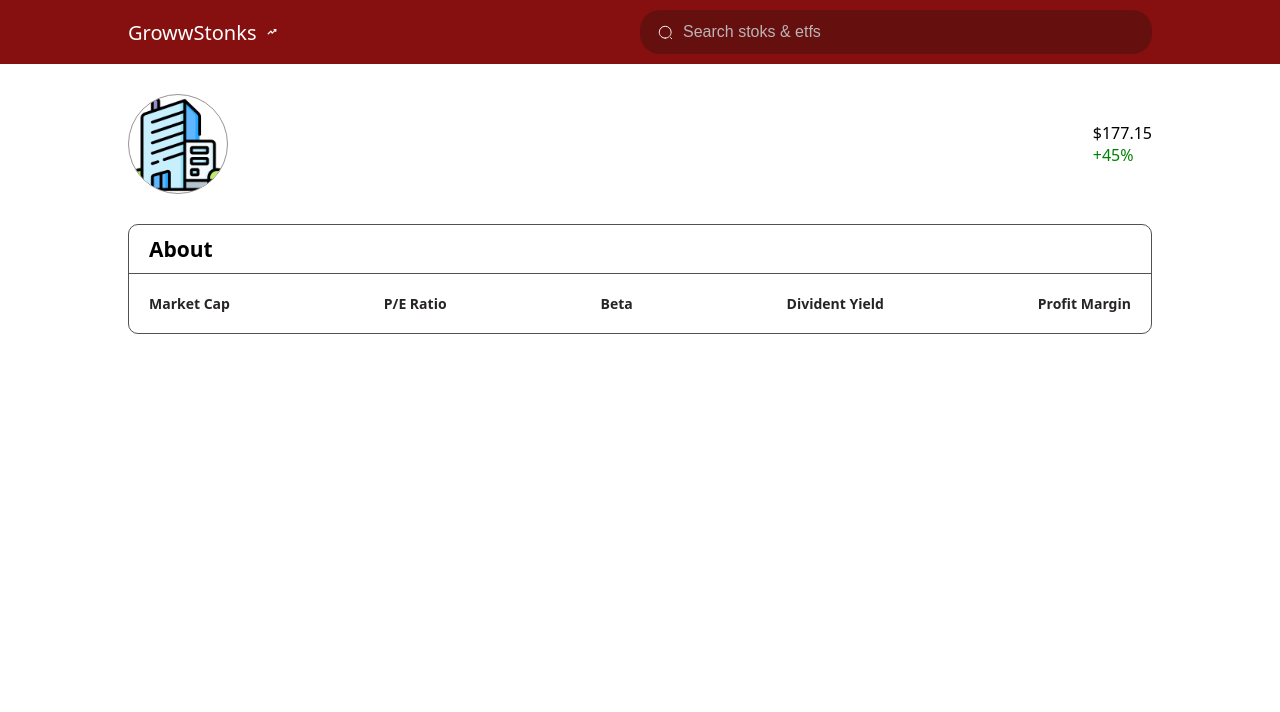
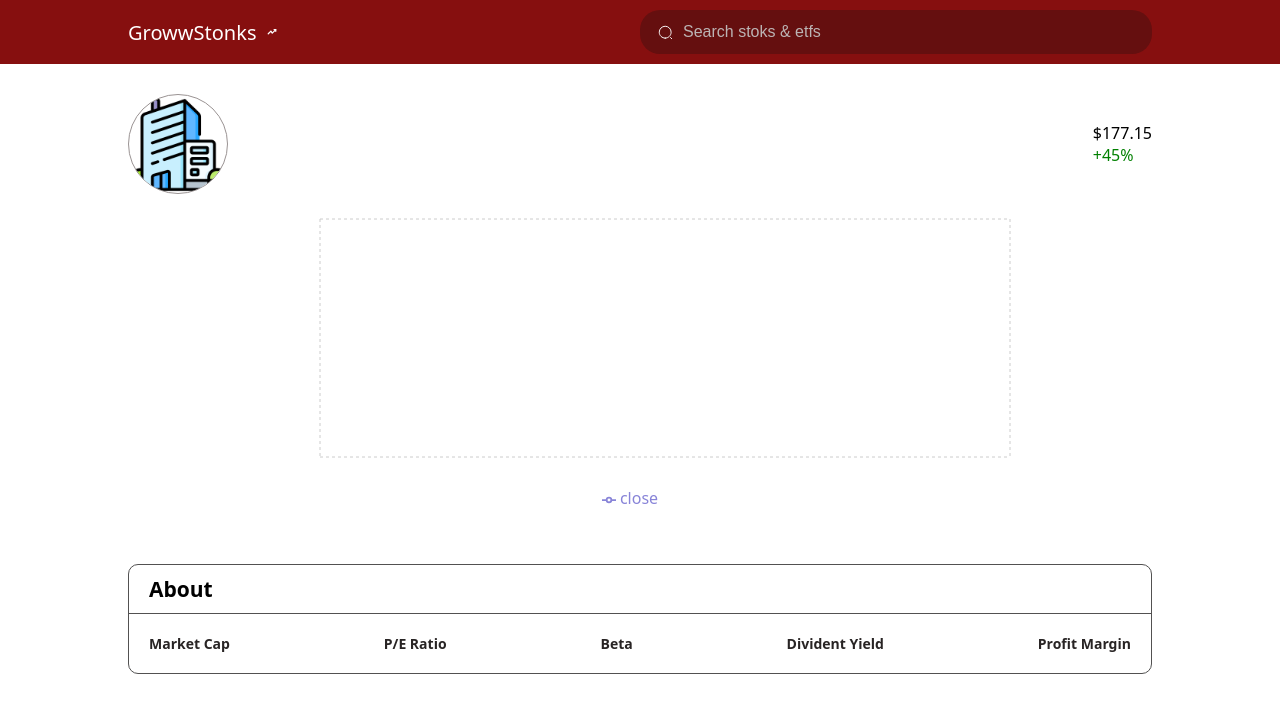
Before and after one commit to Ritesh560/grow_assignment, a Next.js app: page / in a window 1280 px wide. Shown: the top 712 px of the page. Built offline with nearby package versions, Linux system fonts and the light colour scheme; no server answers.

Commit message:
feat: graph with dummy data

```diff
--- a/libs/data-access/useStocks.js
+++ b/libs/data-access/useStocks.js
@@ -1,8 +1,9 @@
 import { useMutation, useQuery } from "react-query"
 import { PublicApi } from "./api"
 
-const useStocks = ({ symbol }) => {
-  const apikey = "N8QK8MH99NFL7D3F"
+const useStocks = ({ symbol, interval, functionType }) => {
+  const apikey = "RJCJTT8U6KKU3TZ3"
+
   const getTopStocks = () => {
     return PublicApi.get(`/query?function=TOP_GAINERS_LOSERS&apikey=${apikey}`)
   }
@@ -13,13 +14,24 @@ const useStocks = ({ symbol }) => {
   }
   const { data: stockDetails, refetch: fetchStockDetails, isLoading: stockDetailsfetching } = useQuery(["getStockDetails", { symbol }], getStockDetails)
 
+  const getStockGraph = () => {
+    return PublicApi.get(`/query?function=${functionType}&symbol=${symbol}${interval ? `&interval=${interval}min` : ""}&apikey=${apikey}`)
+  }
+  const { data: stockGraph, refetch: fetchStockGraph, isLoading: stockGraphfetching } = useQuery(["getStockGraph", { symbol, interval, functionType }], getStockGraph)
+
   return {
+    //top stocks
+    topStocks,
+    fetchTopStocks,
+    topStocksfetching,
+    //stock details
     stockDetails,
     fetchStockDetails,
     stockDetailsfetching,
-    stockDetails,
-    fetchStockDetails,
-    stockDetailsfetching,
+    //intraday
+    stockGraph,
+    fetchStockGraph,
+    stockGraphfetching,
   }
 }
 
--- a/package.json
+++ b/package.json
@@ -16,6 +16,7 @@
     "react": "18.2.0",
     "react-dom": "18.2.0",
     "react-query": "^3.39.3",
+    "recharts": "^2.9.1",
     "sass": "^1.69.5"
   }
 }
--- a/src/app/components/Stockdetails/Stockdetails.jsx
+++ b/src/app/components/Stockdetails/Stockdetails.jsx
@@ -1,12 +1,21 @@
-import React from "react"
+import React, { useEffect, useState } from "react"
 import styles from "./Stockdetails.module.scss"
 import Image from "next/image"
 import generalStock from "../../../../libs/assets/icons/general_stock.png"
 import useStocks from "../../../../libs/data-access/useStocks"
+import { CartesianGrid, Legend, Line, LineChart, Tooltip, XAxis, YAxis } from "recharts"
 
 function StockDetails() {
-  const { stockDetails } = useStocks({ symbol: "IBM" })
-  console.log(stockDetails)
+  const functionTypes = ["TIME_SERIES_INTRADAY", "TIME_SERIES_DAILY", "TIME_SERIES_WEEKLY", "TIME_SERIES_MONTHLY"]
+  const [functionType, setFunctionType] = useState(0)
+  const { stockDetails, stockGraph } = useStocks({ symbol: "IBM", interval: "60", functionType: functionTypes[functionType] })
+  const [graphData, setGraphData] = useState({})
+
+  useEffect(() => {
+    // if (stockGraph?.data) stockGraph?.data?.map((data) => {})
+  }, [stockGraph])
+
+  console.log("stockGraph", stockGraph)
 
   return (
     <div className={styles.stockDetails}>
@@ -22,7 +31,17 @@ function StockDetails() {
           <p className={styles.gain}>+45%</p>
         </div>
       </div>
-      <div className={styles.graph}></div>
+      <div className={styles.graph}>
+        <LineChart width={800} height={300} data={stockGraph?.data?.["Time Series (60min)"]} margin={{ top: 5, right: 30, left: 20, bottom: 5 }}>
+          <CartesianGrid strokeDasharray="3 3" />
+          <XAxis dataKey="name" />
+          <YAxis />
+          <Tooltip />
+          <Legend />
+          <Line type="monotone" dataKey="close" stroke="#8884d8" dataConvertor={(value) => parseInt(value)} />
+          {/* <Line type="monotone" dataKey="uv" stroke="#82ca9d" /> */}
+        </LineChart>
+      </div>
       <div className={styles.description}>
         <h2>About {stockDetails?.data?.Name}</h2>
         <div className={styles.seperator}></div>
--- a/src/app/components/Stockdetails/Stockdetails.module.scss
+++ b/src/app/components/Stockdetails/Stockdetails.module.scss
@@ -30,7 +30,13 @@
       }
     }
   }
+  .graph {
+    display: flex;
+    align-items: center;
+    justify-content: center;
 
+    padding: 20px 0;
+  }
   .description {
     padding: 10px 20px 20px 20px;
     border: 1px solid rgb(82, 81, 81);
--- a/src/app/components/Stockes/Stockes.jsx
+++ b/src/app/components/Stockes/Stockes.jsx
@@ -1,5 +1,5 @@
 "use client"
-import React, { useEffect, useState } from "react"
+import React, { useState } from "react"
 
 import styles from "./Stockes.module.scss"
 import useStocks from "../../../../libs/data-access/useStocks"
```
Also changed, not shown: 1 other file (tests, documents, lock files or other folders).
